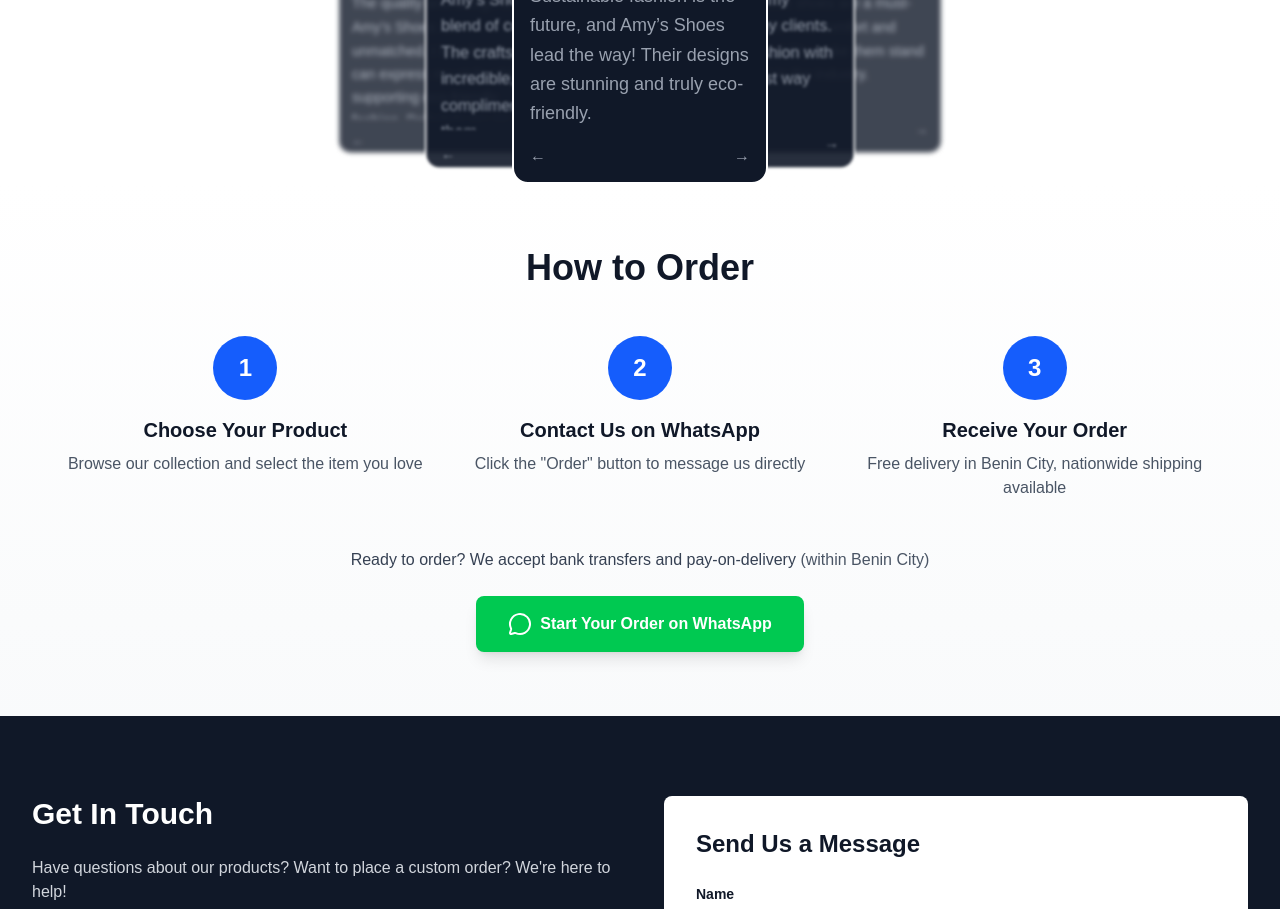
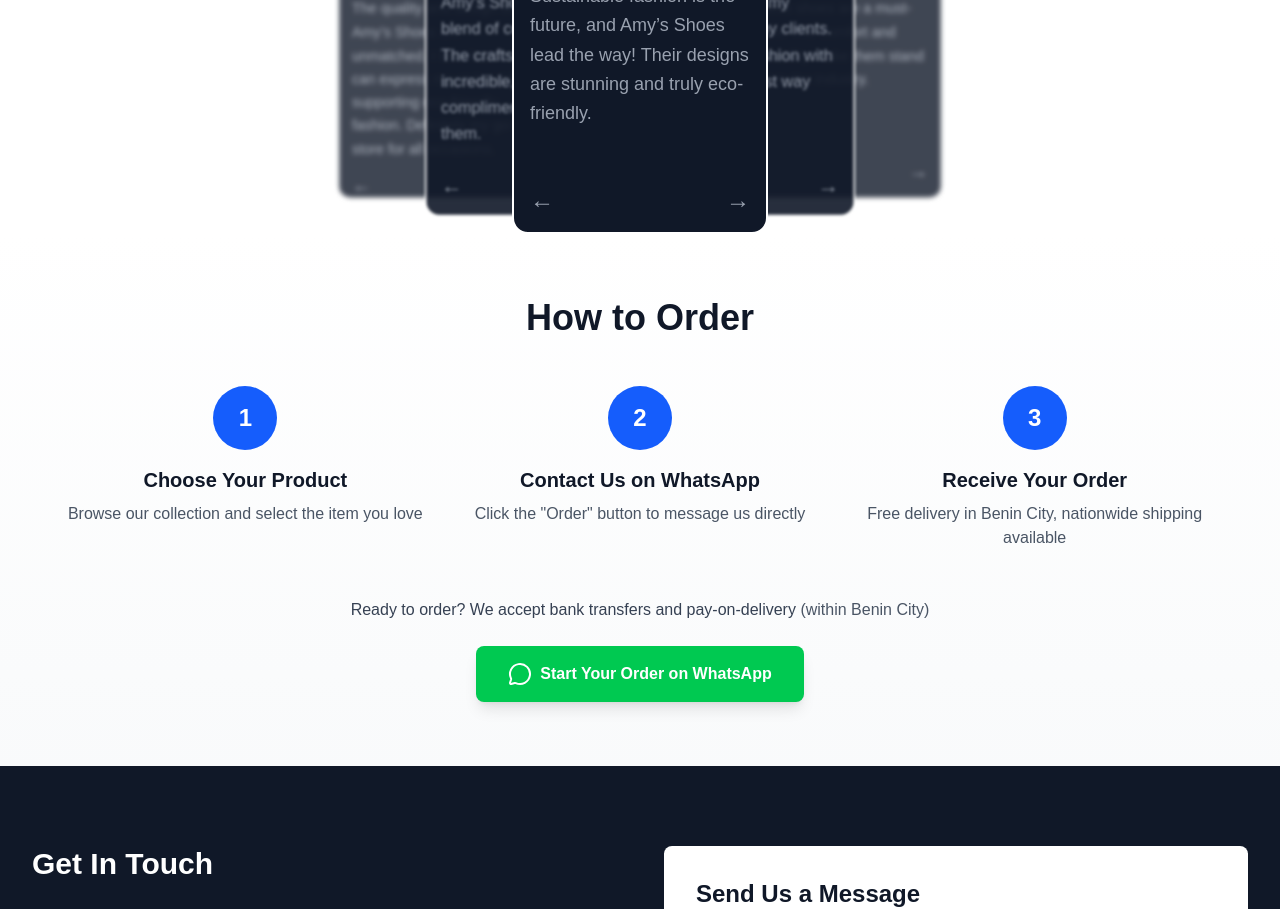
Before and after one commit to DDstar1/Ur_Choice_Footwear, a Next.js app: page / in a window 1280 px wide. Shown: the part 3720-4629 px from the top of the page. Built offline with nearby package versions, Linux system fonts and the light colour scheme.

Commit message:
Added sicty show more

```diff
--- a/components/TestimonialsSection.tsx
+++ b/components/TestimonialsSection.tsx
@@ -45,7 +45,7 @@ export default function Testimonials() {
       </div>
 
       <div
-        style={{ height: "300px" }}
+        style={{ height: "350px" }}
         className="flex gap-5 min-h-42 relative justify-center p-8 text-gray-400 flex-nowrap"
       >
         <AnimatePresence>
@@ -126,13 +126,13 @@ export default function Testimonials() {
                 <div className="flex justify-between mt-4">
                   <button
                     onClick={handlePrev}
-                    className="text-gray-400 hover:text-white"
+                    className="text-gray-400 text-2xl hover:text-white"
                   >
                     &larr;
                   </button>
                   <button
                     onClick={handleNext}
-                    className="text-gray-400 hover:text-white"
+                    className="text-gray-400 text-2xl hover:text-white"
                   >
                     &rarr;
                   </button>
```
